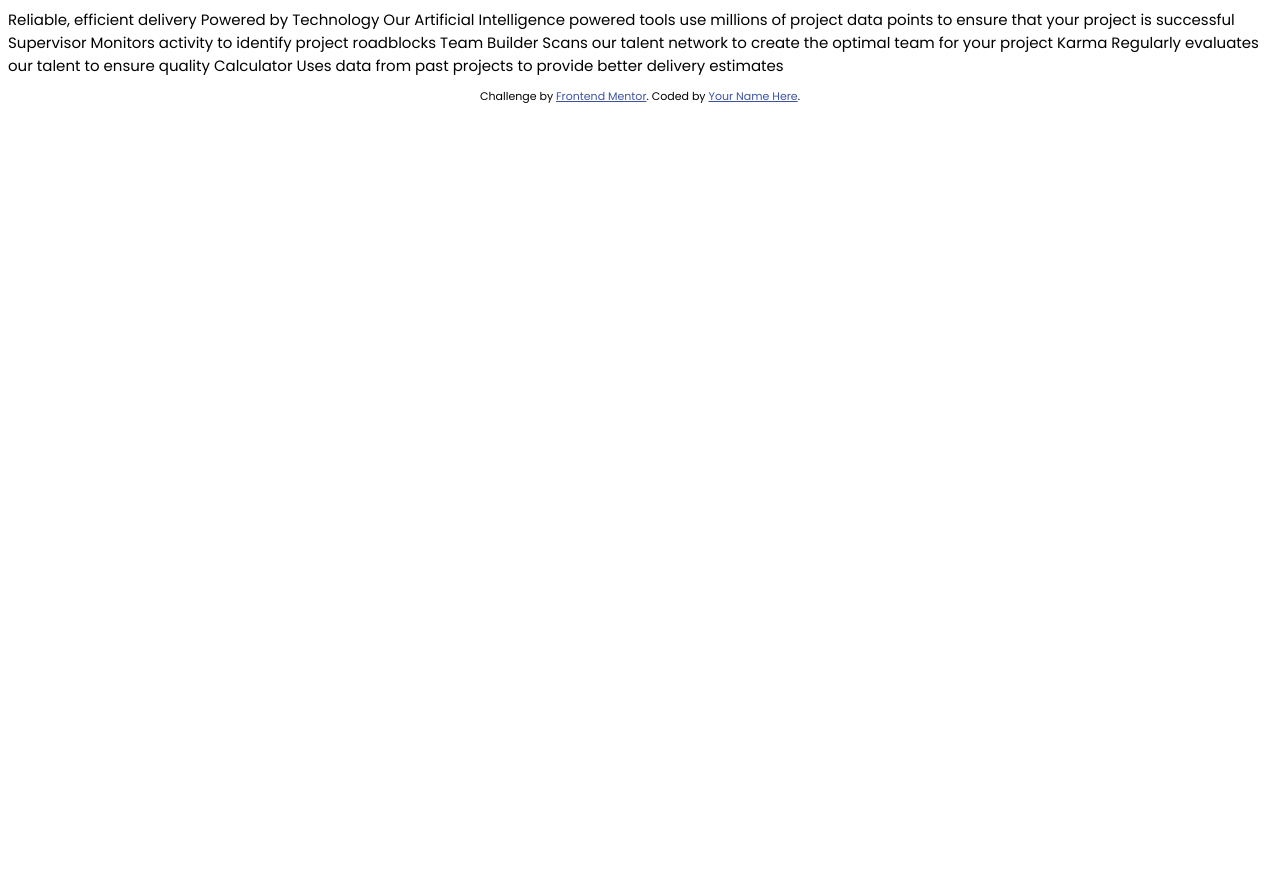
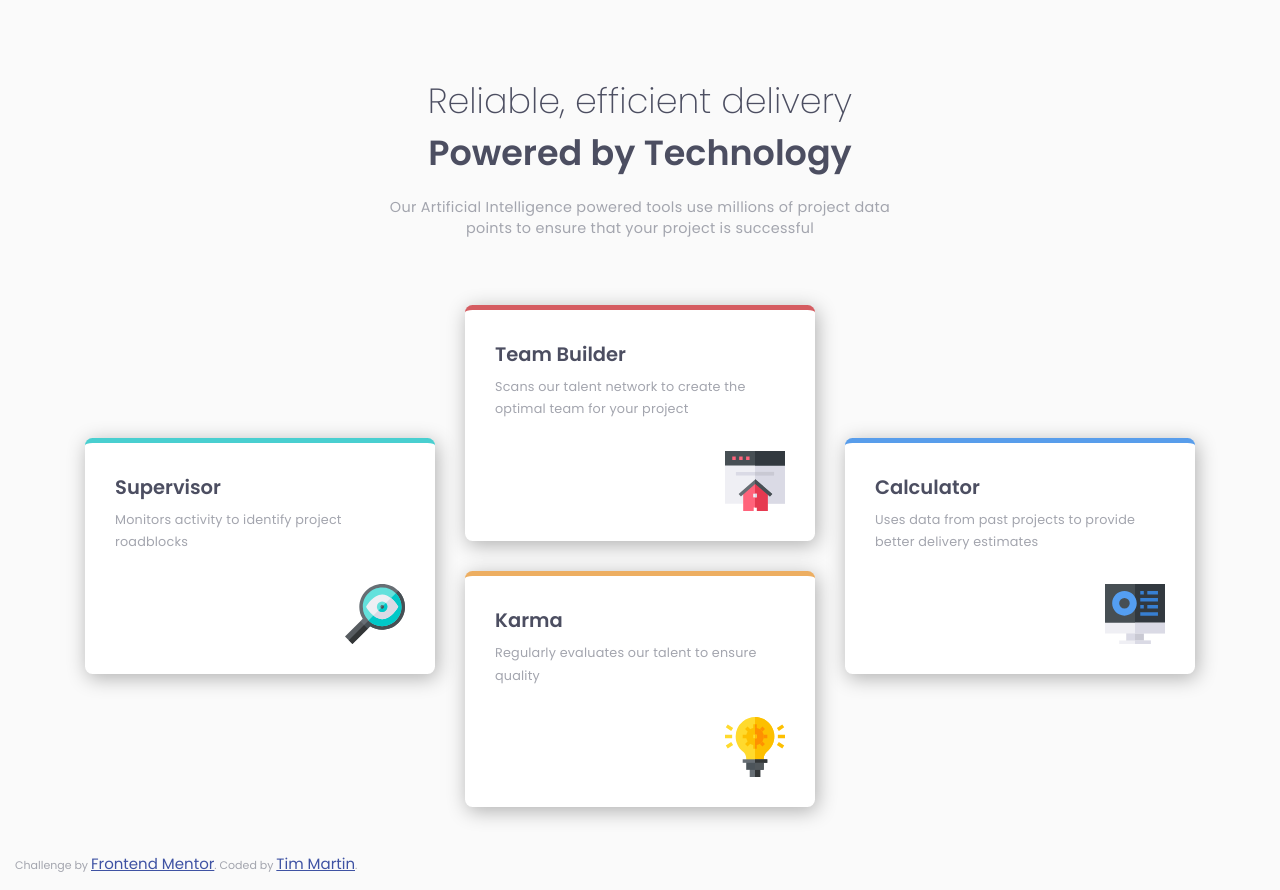
Before and after one commit to TimMartin13-Frontend-Mentor/four-card-feature-section, a website: page index.html in a window 1280 px wide. Before the commit the page ends 800 px from the top, so only its background shows below. Drawn offline with Linux system fonts and the light colour scheme.

Commit message:
Desktop looks good

```diff
--- a/index.html
+++ b/index.html
@@ -12,30 +12,57 @@
 
 </head>
 <body>
-
-  Reliable, efficient delivery
-  Powered by Technology
-
-  Our Artificial Intelligence powered tools use millions of project data points
-  to ensure that your project is successful
-
-  Supervisor
-  Monitors activity to identify project roadblocks
-
-  Team Builder
-  Scans our talent network to create the optimal team for your project
-
-  Karma
-  Regularly evaluates our talent to ensure quality
-
-  Calculator
-  Uses data from past projects to provide better delivery estimates
-
+  <main class="container">
+    <header>
+      <h2 class="header__regular">Reliable, efficient delivery</h2>
+      <h2 class="header__bold">Powered by Technology</h2>
+      <p>
+        Our Artificial Intelligence powered tools use millions of project data points
+        to ensure that your project is successful
+      </p>
+    </header>
+    <div class="card-container">
+      <div class="col col1">
+        <div class="card supervisor">
+          <h2 class="card__title">Supervisor</h2>
+          <p class="card__copy">Monitors activity to identify project roadblocks</p>
+          <div class="img-container">
+            <img class="card__img" src="./images/icon-supervisor.svg" alt="magnifying glass">
+          </div>
+        </div>
+      </div>
+      <div class="col col2">
+        <div class="card team-builder">
+          <h2 class="card__title">Team Builder</h2>
+          <p class="card__copy">Scans our talent network to create the optimal team for your project</p>
+          <div class="img-container">
+            <img class="card__img" src="./images/icon-team-builder.svg" alt="house">
+          </div>
+        </div>
+        <div class="card karma">
+          <h2 class="card__title">Karma</h2>
+          <p class="card__copy">Regularly evaluates our talent to ensure quality</p>
+          <div class="img-container">
+            <img class="card__img" src="./images/icon-karma.svg" alt="light bulb">
+          </div>
+        </div>
+      </div>
+      <div class="col col3">
+        <div class="card calculator">
+          <h2 class="card__title">Calculator</h2>
+          <p class="card__copy">Uses data from past projects to provide better delivery estimates</p>
+          <div class="img-container">
+            <img class="card__img" src="./images/icon-calculator.svg" alt="computer monitor">
+          </div>
+        </div>
+      </div>
+    </div>
+  </main>
 
   <footer>
     <p class="attribution">
       Challenge by <a href="https://www.frontendmentor.io?ref=challenge" target="_blank">Frontend Mentor</a>.
-      Coded by <a href="#">Your Name Here</a>.
+      Coded by <a href="#">Tim Martin</a>.
     </p>
   </footer>
 </body>
--- a/sass/styles.scss
+++ b/sass/styles.scss
@@ -6,14 +6,155 @@ $clr-drk-blue: hsl(234, 12%, 34%);
 $clr-grey-blue: hsl(229, 6%, 66%);
 $clr-lgt-grey: hsl(0, 0%, 98%);
 
-
 *, *::before, *::after {
+  margin: 0;
+  padding: 0;
   box-sizing: border-box;
+  font-family: 'Poppins', sans-serif;
+  font-size: 15px;
 }
 
 body {
-  font-size: 15px;
-  font-family: 'Poppins', sans-serif;
+  background-color: $clr-lgt-grey;
+  display: flex;
+  flex-direction: column;
+  justify-content: center;
+  align-items: center;
+  font-weight: 400;
+  margin: 5rem 0;
+  min-height: 100vh;
+}
+
+h2 {
+  color: $clr-drk-blue;
+}
+
+p {
+  color: $clr-grey-blue;
+}
+
+.container {
+  padding: 0 2rem;
+  margin: auto;
+  max-width: 375px;
+}
+
+// Header
+header {
+  margin: 5em auto;
+  text-align: center;
+
+  .header__regular {
+    font-size: 1.6rem;
+    font-weight: 200;
+  }
+
+  .header__bold {
+    font-size: 1.6rem;
+    font-weight: 600;
+    padding-bottom: 0.5em;
+  }
+
+  p {
+    font-size: 0.96rem;
+    letter-spacing: 0.3px;
+  }
+
+}
+
+.card-container {
+  display: flex;
+  flex-direction: column;
+}
+
+.card {
+  margin-bottom: 2em;
+  padding: 2em 2em;
+  border-radius: .5rem;
+  box-shadow: 2px 4px 20px rgba(0, 0, 0, 0.3);
+  background-color: #fff;
+
+  &__title {
+    font-size: 1.3rem;
+    margin: 0 0 0.5rem;
+  }
+
+  &__copy {
+    font-size: 0.85rem;
+    letter-spacing: 0.2px;
+    line-height: 1.75;
+  }
+
+  .img-container {
+    display: flex;
+    justify-content: flex-end;
+
+    .card__img {
+      height: 6rem;
+      width: auto;
+      padding: 2em 0 0 2em;
+    }
+
+  }
+}
+
+.supervisor {
+  border-top: 5px solid #49CFD0;
+}
+
+.team-builder {
+  border-top: 5px solid #D55C61;
+}
+
+.karma {
+  border-top: 5px solid #EDAE61;
+}
+
+.calculator {
+  border-top: 5px solid #589DEB;
+}
+
+
+@media screen and (min-width: 900px) {
+  body {
+    align-items: flex-start;
+    margin-bottom: unset;
+    min-height: unset;
+  }
+
+  .container {
+    max-width: 100%;
+  }
+
+  header {
+    margin: 0 0 4.35rem;
+
+    .header__regular,
+    .header__bold {
+      font-size: 2.33rem;
+      line-height: 1.5;
+    }
+
+    p {
+      width: 48%;
+      margin: 0 auto;
+    }
+  }
+
+  .card-container {
+    display: flex;
+    flex-direction: row;
+    align-items: center;
+    gap: 2rem;
+  }
+
+  .card {
+    max-width: 350px;
+  }
+
+  .attribution {
+    margin: 1rem 1rem;
+  }
 }
 
 
```
Also changed, not shown: styles/style.css, 1 other file.
